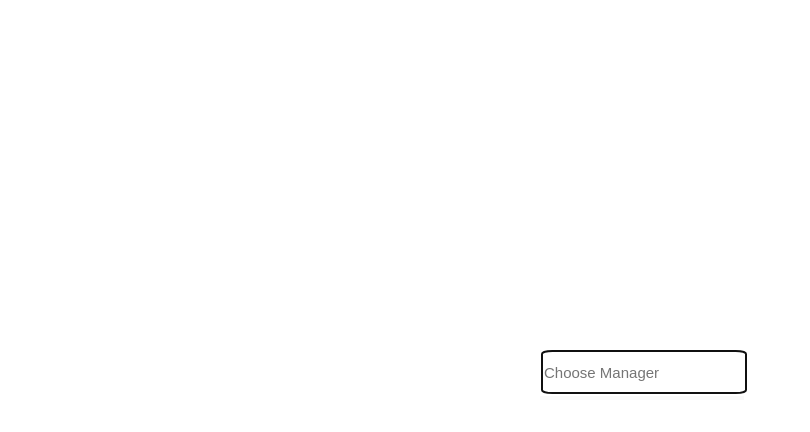
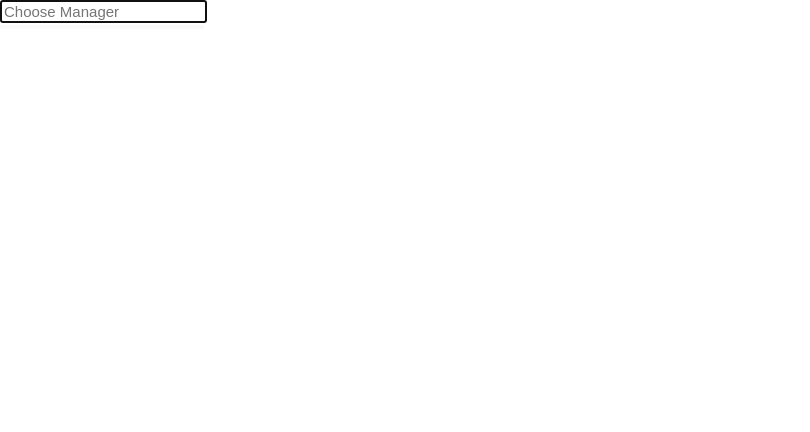
Before and after one commit to ilarne/live-manager-search, a React (Create React App) app: page / in a window 1280 px wide. Shown: the top 432 px of the page, without its empty margins (0-810 px from the left). Built offline with nearby package versions, Linux system fonts and the light colour scheme.

Commit message:
deleting SearchContainer component and moving content to App as does nothing but render SearchBar in a div which can be done directly in App, cleaning up DOM tree

```diff
--- a/src/App.jsx
+++ b/src/App.jsx
@@ -1,12 +1,13 @@
 import React, { Component } from "react";
 import "./App.css";
-import SearchContainer from "./components/searchcontainer/SearchContainer";
+import SearchBar from "./components/searchbar/SearchBar";
+import "./components/searchbar/SearchBar.css";
 
 class App extends Component {
   render() {
     return (
-      <div>
-        <SearchContainer />
+      <div className="search-container">
+        <SearchBar />
       </div>
     );
   }
--- a/src/components/searchcontainer/SearchContainer.css
+++ /dev/null
@@ -1,16 +0,0 @@
-.search-container {
-  background: #f9f9f9;
-  width: 200px;
-  height: 40px;
-  position: fixed;
-  top: 50%;
-  left: 50%;
-  margin-top: -50px;
-  margin-left: -100px; }
-
-.searchBar {
-  border: 0.5px solid #c5c5c5;
-  border-radius: 5%;
-  width: 200px;
-  height: 40px;
-  margin-left: 1px; }
--- a/src/components/searchcontainer/SearchContainer.jsx
+++ /dev/null
@@ -1,13 +0,0 @@
-import React from "react";
-import SearchBar from "../searchbar/SearchBar";
-import "./SearchContainer.css";
-
-function SearchContainer() {
-  return (
-    <div className="search-container">
-      <SearchBar />
-    </div>
-  );
-}
-
-export default SearchContainer;
--- a/src/components/searchcontainer/SearchContainer.scss
+++ /dev/null
@@ -1,18 +0,0 @@
-.search-container {
-  background: #f9f9f9;
-  width: 200px;
-  height: 40px;
-  position: fixed;
-  top: 50%;
-  left: 50%;
-  margin-top: -50px;
-  margin-left: -100px;
-}
-
-.searchBar {
-  border: 0.5px solid #c5c5c5;
-  border-radius: 5%;
-  width: 200px;
-  height: 40px;
-  margin-left: 1px;
-}
```
